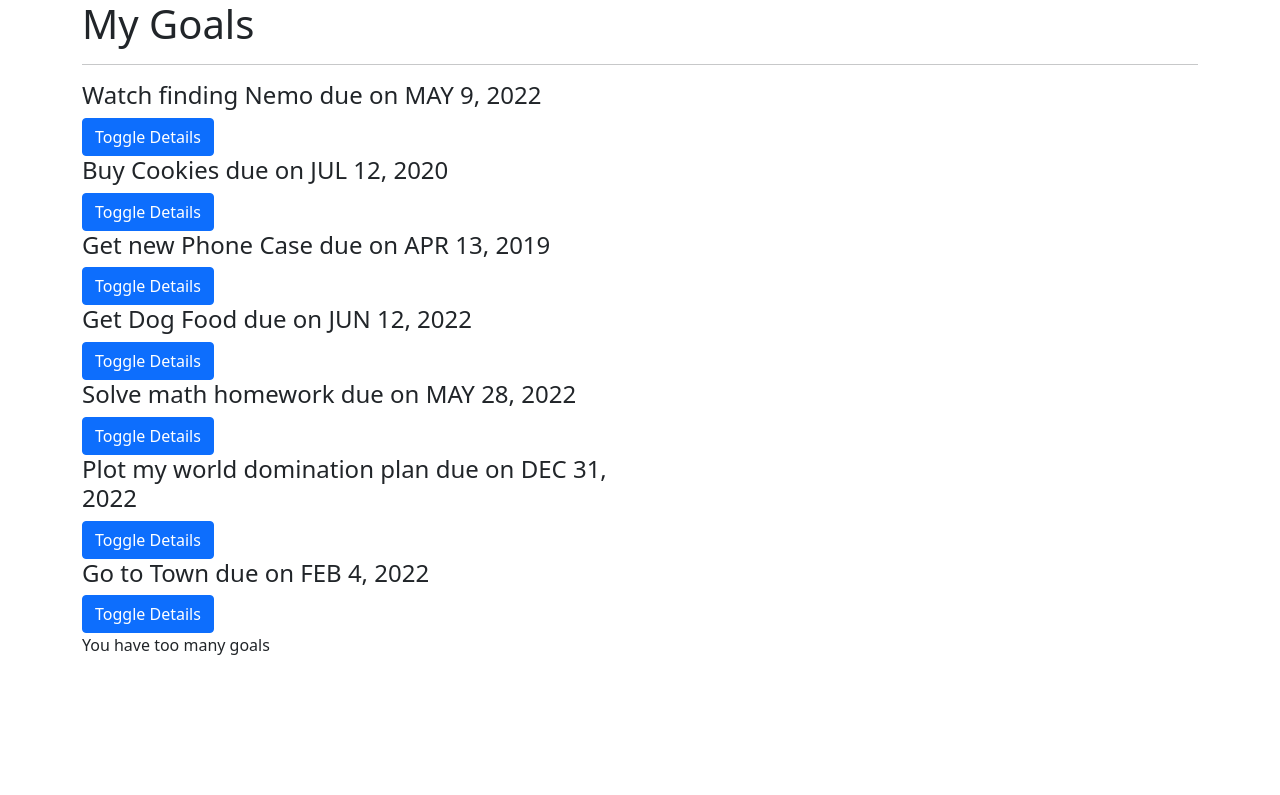
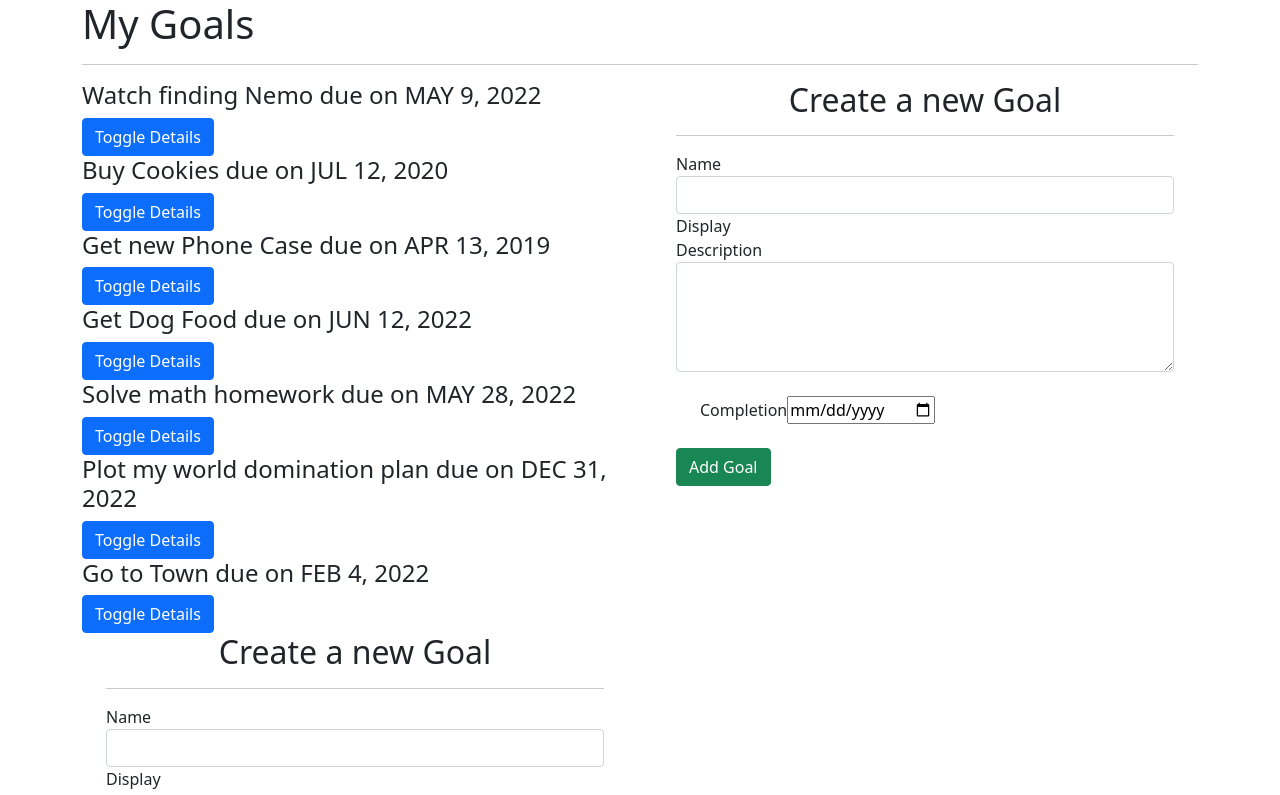
Before and after one commit to John-Njau/Goals, an Angular app: page / in a window 1280 px wide. Shown: the top 795 px of the page. Built offline with nearby package versions, Linux system fonts and the light colour scheme.

Commit message:
ft: Added a form to input new goals

```diff
--- /dev/null
+++ b/src/app/goal-form/goal-form.component.html
@@ -0,0 +1,58 @@
+<div class="container-fluid">
+  <h2 class="text-center">Create a new Goal</h2>
+  <hr />
+  <form (ngSubmit)="submitGoal()" #goalForm="ngForm">
+    <div class="form-group">
+      <label for="name">Name</label>
+      <input
+        type="text"
+        class="form-control"
+        required
+        id="name"
+        [(ngModel)]="newGoal.name"
+        name="name"
+        #name="ngModel"
+      />
+      <div [hidden]="name.valid || name.pristine" class="alert alert-danger">
+        <p>Name is required</p>
+      </div>
+      <!-- Testing to see if we get any data -->
+      Display {{ newGoal.name }}
+    </div>
+    <div class="form-group">
+      <label for="description">Description</label>
+      <textarea
+        type="text"
+        class="form-control"
+        required
+        id="description"
+        rows="4"
+        [(ngModel)]="newGoal.description"
+        name="description"
+        #description="ngModel"
+      >
+      </textarea>
+      <div
+        [hidden]="description.valid || description.pristine"
+        class="alert alert-danger"
+      >
+        <p>Description is required</p>
+      </div>
+    </div>
+    <div class="form-group p-4">
+      <label for="complete">Completion</label>
+      <input
+      type="date"
+      required
+      id="completeDate"
+      name="complete"
+      [(ngModel)]="newGoal.completeDate"
+      #completeDate="ngModel"
+      />
+      <div [hidden]="completeDate.valid || completeDate.pristine" class="alert alert-danger">
+        <p>Date is required</p>
+      </div>
+    </div>
+    <button class="btn btn-success ">Add Goal</button>
+  </form>
+</div>
--- /dev/null
+++ b/src/app/goal-form/goal-form.component.ts
@@ -0,0 +1,24 @@
+import { Component, OnInit, EventEmitter, Output } from '@angular/core';
+import { Goal } from '../goal';
+
+@Component({
+  selector: 'app-goal-form',
+  templateUrl: './goal-form.component.html',
+  styleUrls: ['./goal-form.component.css']
+})
+export class GoalFormComponent implements OnInit {
+
+  newGoal = new Goal(0, "", "", new Date());
+  @Output() addGoal = new EventEmitter<Goal>();
+
+  submitGoal() {
+    this.addGoal.emit(
+      this.newGoal)
+  }
+
+  constructor() { }
+
+  ngOnInit(): void {
+  }
+
+}
--- a/src/app/goal/goal.component.html
+++ b/src/app/goal/goal.component.html
@@ -15,7 +15,14 @@
         </div>
       </div>
     </div>
+    <div class="col-md-6">
+      <app-goal-form>
+      </app-goal-form>
+    </div>
+    <!-- making the parent component aware of the existing form -->
+    <div class="col-md-6">
+      <app-goal-form (addGoal)="addNewGoal($event)" ></app-goal-form>
+    </div>
   </div>
-
   <p *ngIf='goals.length > 5'>You have too many goals</p>
 </div>
--- a/src/app/goal/goal.component.ts
+++ b/src/app/goal/goal.component.ts
@@ -19,6 +19,13 @@ export class GoalComponent implements OnInit {
     new Goal(7, 'Go to Town', 'At 1 pm', new Date(2022, 1, 4))
   ];
 
+  addNewGoal(goal){
+    let goalLength = this.goals.length;
+    goal.id = goalLength + 1;
+    goal.completeDate = new Date(goal.completeDate)
+    this.goals.push(goal)
+  }
+
   toggleDetails(index) {
     this.goals[index].showDescription = !this.goals[index].showDescription;
   }
```
Also changed, not shown: src/app/app.module.ts (+7 -3 lines), src/app/goal-form/goal-form.component.css (added), 1 other file (tests, documents, lock files or other folders).
